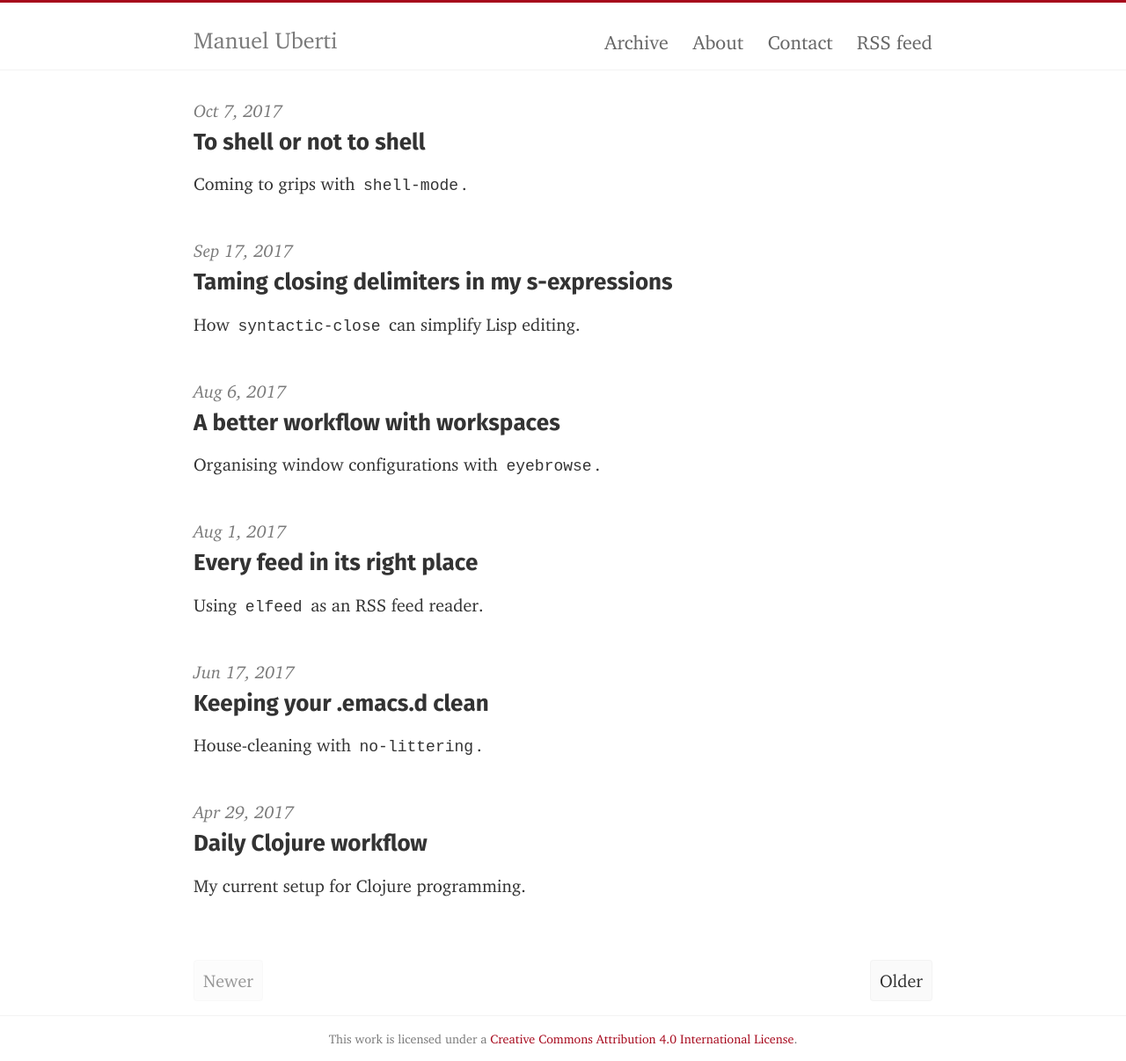
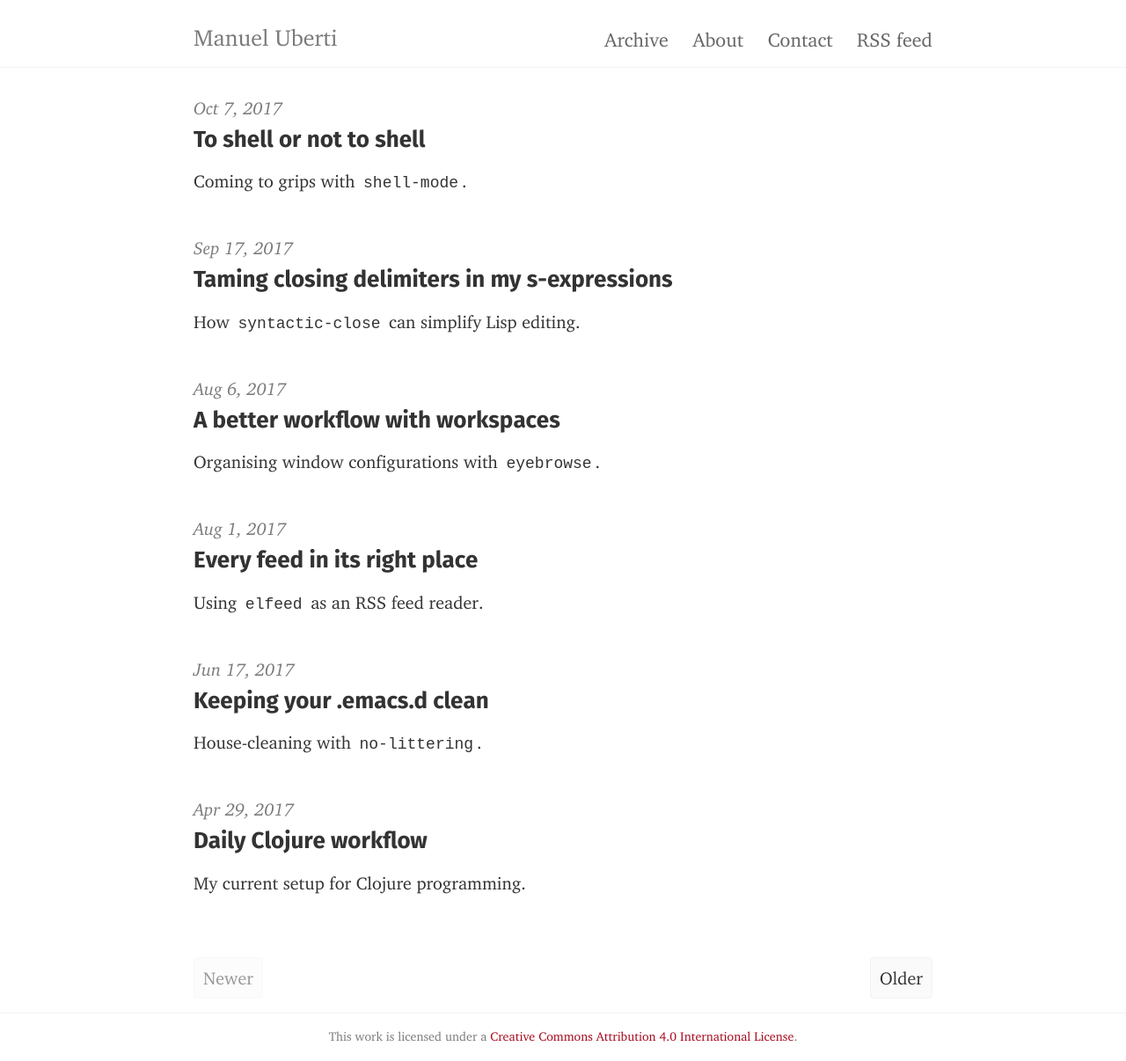
Before and after one commit to manuel-uberti/manuel-uberti.github.io, a Jekyll site: the page built from index.html, in a window 1280 px wide. Shown: the whole page at 88% size. Built offline with Jekyll 4.4.1, drawn with Linux system fonts in a browser that asks for light colours; some web fonts are replaced; the list of posts is cut into pages by our own code.

Commit message:
Remove top border from header

```diff
--- a/_sass/_header.scss
+++ b/_sass/_header.scss
@@ -1,5 +1,4 @@
 .site-header {
-  border-top: 3px solid #a6071b;
   padding-top: $space-1;
   padding-bottom: $space-2;
 }
```
